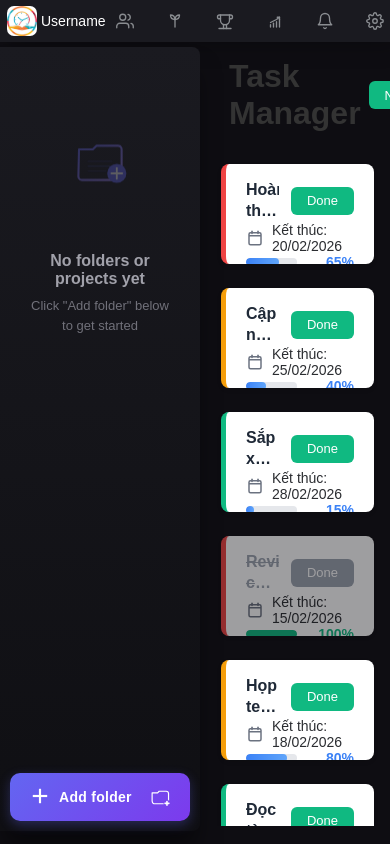
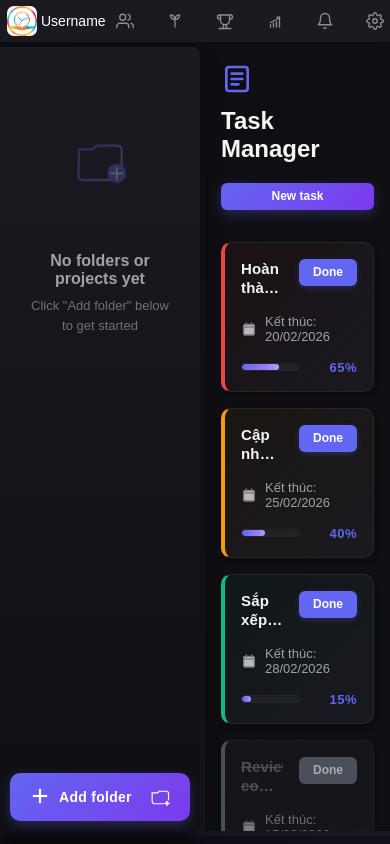
Before and after one commit to gnuh-hg/Frontend, a plain HTML site: page Main_screen/home.html in a window 390 px wide. Drawn offline with nearby package versions, Linux system fonts and the light colour scheme; no server answers; sample sign-in values are in the browser's storage.

Commit message:
design container-task

```diff
--- /dev/null
+++ b/Main_screen/container_task/container_task.css
@@ -0,0 +1,370 @@
+/* ==========================================================================
+   TASK MANAGER REDESIGN - MODERN DARK THEME
+   Matching sidebar aesthetic
+   ========================================================================== */
+
+.container-task {
+  font-family: -apple-system, BlinkMacSystemFont, 'Segoe UI', Arial, sans-serif;
+  padding: 2rem;
+  width: 100%;
+  height: calc(100vh - 60px);
+  overflow-y: auto;
+  overflow-x: hidden;
+  margin: 5px;
+  margin-right: 0;
+  margin-left: 0;
+  background: var(--bg-primary);
+}
+
+h1 {
+  margin-bottom: 2rem;
+  color: var(--text-primary);
+  display: flex;
+  align-items: center;
+  gap: 0.75rem;
+  font-size: 28px;
+  font-weight: 700;
+}
+
+h1 svg {
+  width: 32px;
+  height: 32px;
+}
+
+h1 svg rect,
+h1 svg line {
+  stroke: var(--accent-primary);
+}
+
+h1 .btn-done {
+  margin-left: auto;
+  background: linear-gradient(135deg, var(--accent-primary) 0%, var(--accent-hover) 100%);
+  box-shadow: 0 4px 12px rgba(99, 102, 241, 0.3);
+}
+
+h1 .btn-done:hover {
+  transform: translateY(-2px);
+  box-shadow: 0 6px 16px rgba(99, 102, 241, 0.4);
+}
+
+.task-list {
+  display: grid;
+  grid-template-columns: repeat(auto-fill, minmax(200px, 1fr));
+  gap: 1rem;
+  justify-content: start;
+}
+
+.task {
+  min-height: 130px;
+  background: linear-gradient(135deg, var(--bg-secondary) 0%, #1d1d24 100%);
+  border-radius: var(--radius-md);
+  border: 1px solid var(--border-color);
+  border-left: 4px solid;
+  padding: 1rem;
+  box-shadow: var(--shadow-md);
+  transition: all 0.3s cubic-bezier(0.4, 0, 0.2, 1);
+  display: flex;
+  flex-direction: column;
+  gap: 0.75rem;
+  overflow: hidden;
+  position: relative;
+}
+
+.task::before {
+  content: '';
+  position: absolute;
+  top: 0;
+  left: 0;
+  right: 0;
+  height: 1px;
+  background: linear-gradient(90deg, transparent, rgba(99, 102, 241, 0.3), transparent);
+  opacity: 0;
+  transition: opacity 0.3s ease;
+}
+
+.task:hover {
+  border-color: var(--border-light);
+  box-shadow: var(--shadow-lg);
+  transform: translateY(-4px);
+}
+
+.task:hover::before {
+  opacity: 1;
+}
+
+/* Priority colors - Modern gradient style */
+.task.high {
+  border-left-color: #ef4444;
+  background: linear-gradient(135deg, rgba(239, 68, 68, 0.05) 0%, var(--bg-secondary) 100%);
+}
+
+.task.medium {
+  border-left-color: #f59e0b;
+  background: linear-gradient(135deg, rgba(245, 158, 11, 0.05) 0%, var(--bg-secondary) 100%);
+}
+
+.task.low {
+  border-left-color: #10b981;
+  background: linear-gradient(135deg, rgba(16, 185, 129, 0.05) 0%, var(--bg-secondary) 100%);
+}
+
+/* Task Header */
+.task-header {
+  display: flex;
+  justify-content: space-between;
+  align-items: flex-start;
+  gap: 1rem;
+}
+
+.task-name {
+  font-size: 15px;
+  font-weight: 600;
+  color: var(--text-primary);
+  flex: 1;
+  overflow: hidden;
+  text-overflow: ellipsis;
+  display: -webkit-box;
+  -webkit-line-clamp: 2;
+  -webkit-box-orient: vertical;
+  line-height: 1.3;
+  letter-spacing: 0.01em;
+}
+
+.btn-done {
+  background: var(--accent-primary);
+  color: white;
+  border: none;
+  padding: 0.4rem 0.875rem;
+  border-radius: var(--radius-sm);
+  cursor: pointer;
+  font-weight: 600;
+  font-size: 12px;
+  transition: all 0.2s ease;
+  flex-shrink: 0;
+  box-shadow: 0 2px 6px rgba(99, 102, 241, 0.25);
+}
+
+.btn-done:hover {
+  background: var(--accent-hover);
+  transform: translateY(-1px);
+  box-shadow: 0 4px 10px rgba(99, 102, 241, 0.35);
+}
+
+.btn-done:active {
+  transform: translateY(0);
+}
+
+/* Task Deadline */
+.task-deadline {
+  display: flex;
+  align-items: center;
+  gap: 0.5rem;
+  color: var(--text-secondary);
+  font-size: 13px;
+  padding: 0.25rem 0;
+}
+
+.task-deadline svg {
+  flex-shrink: 0;
+  opacity: 0.7;
+  width: 16px;
+  height: 16px;
+}
+
+.task-deadline svg rect,
+.task-deadline svg line {
+  stroke: var(--text-secondary);
+}
+
+.task-deadline span {
+  color: var(--text-secondary);
+  font-weight: 500;
+}
+
+/* Task Progress */
+.task-progress {
+  display: flex;
+  align-items: center;
+  gap: 0.75rem;
+  margin-top: auto;
+}
+
+.progress-bar-container {
+  flex: 1;
+  height: 8px;
+  background: var(--bg-tertiary);
+  border-radius: 4px;
+  overflow: hidden;
+  border: 1px solid var(--border-color);
+  box-shadow: inset 0 1px 3px rgba(0, 0, 0, 0.3);
+}
+
+.progress-bar-fill {
+  height: 100%;
+  background: linear-gradient(90deg, var(--accent-primary), #a78bfa);
+  border-radius: 4px;
+  transition: width 0.4s cubic-bezier(0.4, 0, 0.2, 1);
+  position: relative;
+  overflow: hidden;
+}
+
+.progress-bar-fill::after {
+  content: '';
+  position: absolute;
+  top: 0;
+  left: 0;
+  right: 0;
+  bottom: 0;
+  background: linear-gradient(
+    90deg,
+    transparent,
+    rgba(255, 255, 255, 0.2),
+    transparent
+  );
+  animation: shimmer 2s infinite;
+}
+
+@keyframes shimmer {
+  0% { transform: translateX(-100%); }
+  100% { transform: translateX(100%); }
+}
+
+.progress-percent {
+  font-size: 13px;
+  font-weight: 700;
+  color: var(--accent-primary);
+  min-width: 45px;
+  text-align: right;
+  letter-spacing: 0.5px;
+}
+
+/* Task Completed State */
+.task.completed {
+  opacity: 0.65;
+  border-left-color: #6b7280;
+  background: linear-gradient(135deg, rgba(107, 114, 128, 0.1) 0%, var(--bg-secondary) 100%);
+}
+
+.task.completed .task-name {
+  text-decoration: line-through;
+  color: var(--text-tertiary);
+}
+
+.task.completed .btn-done {
+  background: #6b7280;
+  cursor: default;
+  box-shadow: none;
+}
+
+.task.completed .btn-done:hover {
+  transform: none;
+  box-shadow: none;
+}
+
+.task.completed .progress-bar-fill {
+  background: linear-gradient(90deg, #10b981, #34d399);
+}
+
+.task.completed .progress-bar-fill::after {
+  animation: none;
+}
+
+.task.completed .progress-percent {
+  color: #10b981;
+}
+
+/* Priority Badges (Optional Enhancement) */
+.task::after {
+  content: attr(data-priority);
+  position: absolute;
+  top: 1rem;
+  right: 1rem;
+  padding: 0.25rem 0.625rem;
+  border-radius: 12px;
+  font-size: 11px;
+  font-weight: 700;
+  text-transform: uppercase;
+  letter-spacing: 0.5px;
+  opacity: 0;
+  transition: opacity 0.3s ease;
+  pointer-events: none;
+}
+
+.task:hover::after {
+  opacity: 0.8;
+}
+
+/* Responsive Design */
+@media (max-width: 768px) {
+  .container-task {
+    padding: 1rem;
+  }
+
+  h1 {
+    font-size: 24px;
+    flex-wrap: wrap;
+  }
+
+  h1 .btn-done {
+    margin-left: 0;
+    width: 100%;
+    margin-top: 0.5rem;
+  }
+
+  .task-list {
+    grid-template-columns: 1fr;
+    gap: 1rem;
+  }
+
+  .task {
+    min-height: 140px;
+  }
+}
+
+/* Hover effect for entire task */
+.task {
+  cursor: pointer;
+}
+
+.task:active {
+  transform: translateY(-2px);
+}
+
+/* Loading skeleton animation (for future use) */
+@keyframes pulse {
+  0%, 100% { opacity: 1; }
+  50% { opacity: 0.5; }
+}
+
+.task.loading {
+  animation: pulse 2s cubic-bezier(0.4, 0, 0.6, 1) infinite;
+}
+
+/* Empty state */
+.task-list-empty {
+  display: flex;
+  flex-direction: column;
+  align-items: center;
+  justify-content: center;
+  padding: 4rem 2rem;
+  text-align: center;
+  color: var(--text-secondary);
+}
+
+.task-list-empty svg {
+  width: 100px;
+  height: 100px;
+  opacity: 0.3;
+  margin-bottom: 1rem;
+}
+
+.task-list-empty h3 {
+  color: var(--text-secondary);
+  font-size: 18px;
+  margin-bottom: 0.5rem;
+}
+
+.task-list-empty p {
+  color: var(--text-tertiary);
+  font-size: 14px;
+}
--- a/Main_screen/home.css
+++ b/Main_screen/home.css
@@ -1,5 +1,5 @@
 * {
-    box-sizing: border-box;
+  box-sizing: border-box;
     padding: 0;
     margin: 0;
     font-family: Arial, sans-serif;
@@ -7,7 +7,9 @@
 }
 
 body {
-    background-color: #0e0d12;
+    background: linear-gradient(135deg, #0e0d12 0%, #1a1625 100%);
+    align-items: center;
+    justify-content: center;
 }
 
 .container {
--- a/Main_screen/home.html
+++ b/Main_screen/home.html
@@ -11,8 +11,8 @@
         <link rel="stylesheet" href="./sidebar_nav/sidebar_nav.css" />
         <script type="module" src="./sidebar_nav/sidebar_nav.js" defer></script>
 
-        <link rel="stylesheet" href="./workspace/workspace.css" />
-        <script src="./workspace/workspace.js" defer></script>
+        <link rel="stylesheet" href="./container_task/container_task.css" />
+        <script src="./container_task/container_task.js" defer></script>
 
         <link rel="stylesheet" href="./pomodoro/pomodoro.css">
 
--- a/Main_screen/workspace/workspace.css
+++ /dev/null
@@ -1,170 +0,0 @@
-.container-task {
-    font-family: -apple-system, BlinkMacSystemFont, 'Segoe UI', Arial, sans-serif;
-    padding: 2rem;
-    width: 100%;
-    height: calc(100vh - 60px);
-    overflow-y: auto; /* Đổi từ scroll sang auto để ẩn scrollbar khi không cần */
-    overflow-x: hidden; /* Thêm để ngăn scroll ngang */
-}
-
-h1 {
-  margin-bottom: 2rem;
-  color: #333;
-  display: flex;
-  align-items: center;
-  gap: 0.5rem;
-}
-
-.task-list {
-  display: grid;
-  grid-template-columns: repeat(auto-fill, minmax(270px, 1fr)); /* Thêm max-width */
-  gap: 1.5rem;
-  justify-content: start; /* Thêm để tránh căng giãn */
-}
-
-.task {
-  height: 100px;
-  background: white;
-  border-radius: 8px;
-  border-left: 5px solid;
-  padding: 1rem 1.25rem;
-  box-shadow: 0 2px 4px rgba(0,0,0,0.1);
-  transition: box-shadow 0.2s, transform 0.2s;
-  display: flex;
-  flex-direction: column;
-  justify-content: space-between;
-  overflow: hidden; /* Thêm để ngăn overflow */
-}
-
-.task:hover {
-  box-shadow: 0 4px 8px rgba(0,0,0,0.15);
-  transform: translateY(-2px);
-}
-
-/* Màu border theo độ quan trọng */
-.task.high { border-left-color: #ef4444; }
-.task.medium { border-left-color: #f59e0b; }
-.task.low { border-left-color: #10b981; }
-
-/* Hàng 1: Tên task + nút Done */
-.task-header {
-  display: flex;
-  justify-content: space-between;
-  align-items: center;
-  gap: 0.75rem;
-}
-
-.task-name {
-  font-size: 1rem;
-  font-weight: 600;
-  color: #1f2937;
-  flex: 1;
-  overflow: hidden;
-  text-overflow: ellipsis;
-  display: -webkit-box; /* Thêm để hiển thị nhiều dòng */
-  -webkit-line-clamp: 2; /* Cho phép tối đa 2 dòng */
-  -webkit-box-orient: vertical;
-  line-height: 1.3; /* Thêm line-height */
-}
-
-.btn-done {
-  background: #10b981;
-  color: white;
-  border: none;
-  padding: 0.4rem 1rem;
-  border-radius: 6px;
-  cursor: pointer;
-  font-weight: 500;
-  font-size: 0.813rem;
-  transition: background 0.2s;
-  flex-shrink: 0;
-}
-
-.btn-done:hover {
-  background: #059669;
-}
-
-.btn-done:active {
-  transform: scale(0.98);
-}
-
-/* Hàng 2: Ngày kết thúc + icon */
-.task-deadline {
-  display: flex;
-  align-items: center;
-  gap: 0.5rem;
-  color: #6b7280;
-  font-size: 0.875rem;
-}
-
-.task-deadline svg {
-  flex-shrink: 0;
-}
-
-/* Hàng 3: Thanh tiến độ */
-.task-progress {
-  display: flex;
-  align-items: center;
-  gap: 0.75rem;
-}
-
-.progress-bar-container {
-  flex: 1;
-  height: 8px;
-  background: #e5e7eb;
-  border-radius: 4px;
-  overflow: hidden;
-}
-
-.progress-bar-fill {
-  height: 100%;
-  background: linear-gradient(90deg, #3b82f6, #60a5fa);
-  border-radius: 4px;
-  transition: width 0.3s ease;
-}
-
-.progress-percent {
-  font-size: 0.875rem;
-  font-weight: 600;
-  color: #3b82f6;
-  min-width: 45px;
-  text-align: right;
-}
-
-/* Task hoàn thành */
-.task.completed {
-  opacity: 0.6;
-}
-
-.task.completed .task-name {
-  text-decoration: line-through;
-  color: #9ca3af;
-}
-
-.task.completed .btn-done {
-  background: #9ca3af;
-  cursor: default;
-}
-
-.task.completed .progress-bar-fill {
-  background: #10b981;
-}
-
-.task.completed .progress-percent {
-  color: #10b981;
-}
-
-span {
-    color: #2b2d31;
-}
-
-/* Responsive */
-@media (max-width: 768px) {
-  .container-task {
-    padding: 1rem; /* Giảm padding trên mobile */
-  }
-
-  .task-list {
-    grid-template-columns: 1fr;
-  }
-}
```
Also changed, not shown: Main_screen/sidebar_nav/sidebar_nav.css (+26 -18 lines), Main_screen/sidebar_nav/sidebar_nav.js (+104 -1 lines), Main_screen/container_task/container_task.js (renamed from Main_screen/workspace/workspace.js).
